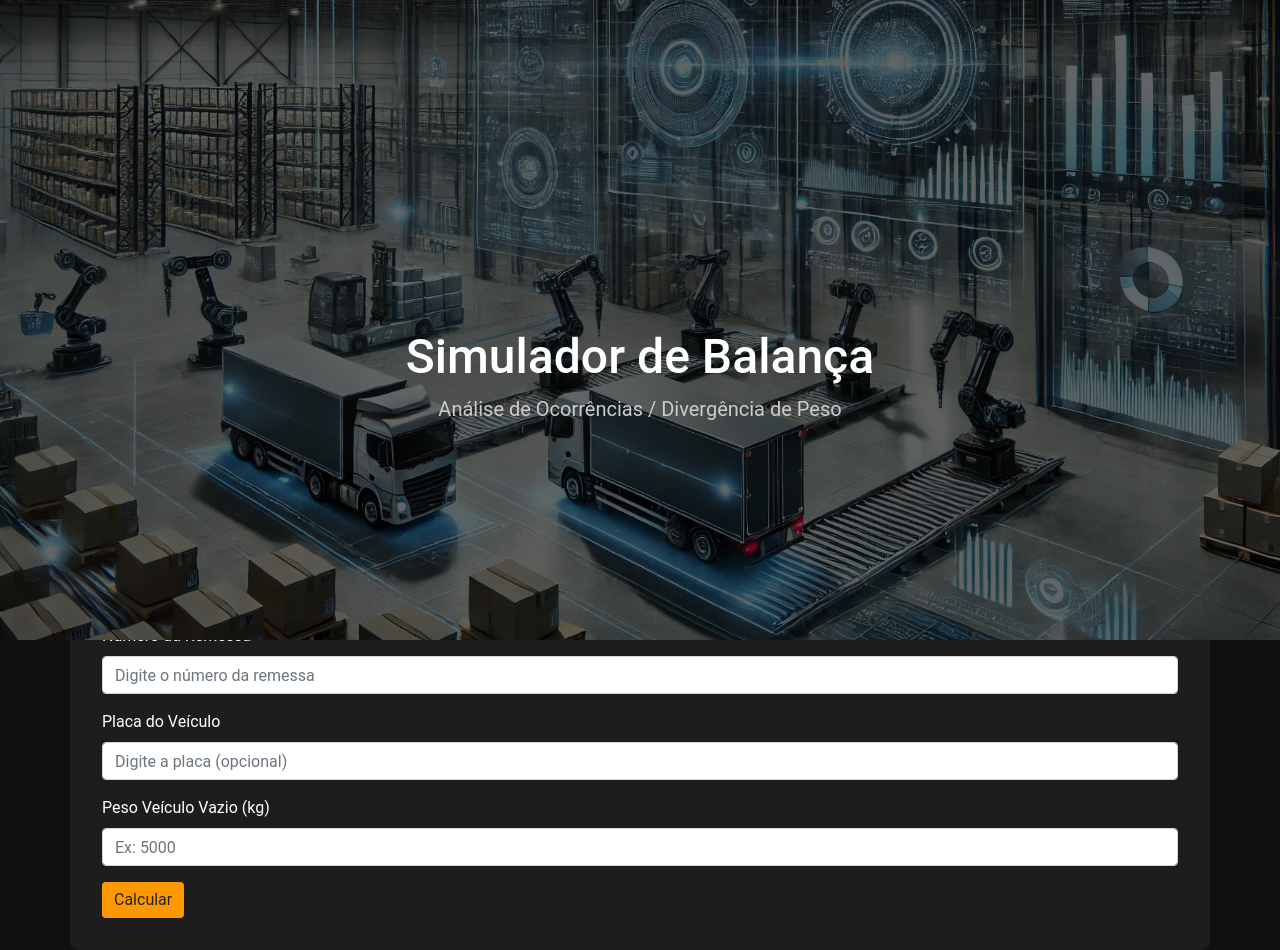
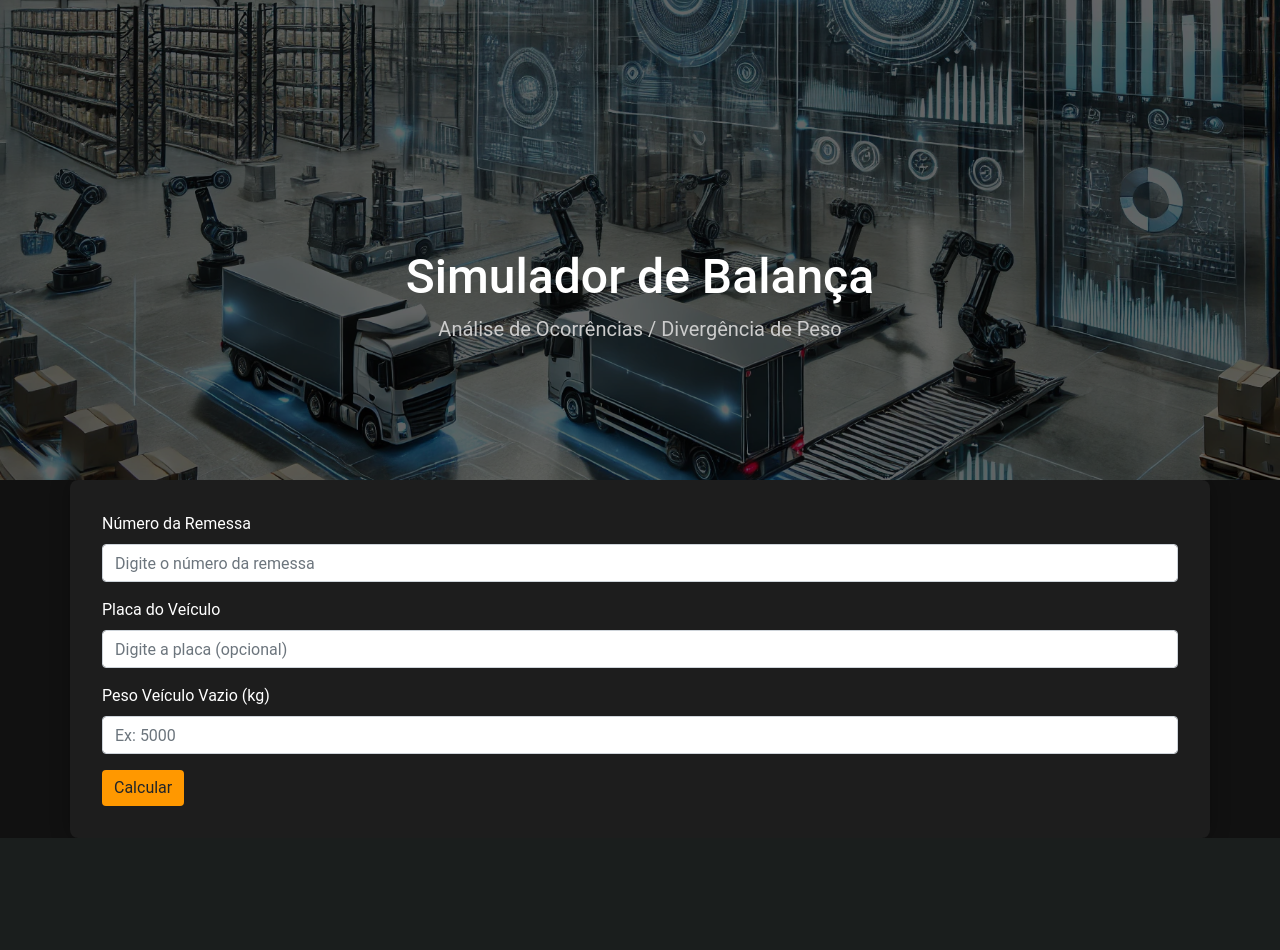
Before and after one commit to linsdouglas/simulador_sobrepeso, a Django app: page /balanca/analise/ in a window 1280 px wide. After the commit the page ends 838 px from the top, so only its background shows below. Run offline with Django 5.2, Linux system fonts and the light colour scheme; parts of the project's set-up code (start-up, migrations or seed data) failed here and were passed over; some libraries are stand-ins or nearby versions.

Commit message:
ajustes_html

```diff
--- a/balanca/templates/balanca/formulario_remessa.html
+++ b/balanca/templates/balanca/formulario_remessa.html
@@ -17,7 +17,7 @@
       /* Hero section (banner superior) */
       .hero {
           position: relative;
-          height: 80vh; /* altura do banner */
+          height: 60vh; /* altura do banner */
           background: url("{% static 'balanca/images/warehouse.jpg' %}") center center no-repeat;
           background-size: cover;
           display: flex;
@@ -50,7 +50,7 @@
           background: rgba(255, 255, 255, 0.05); /* Caixa semitransparente */
           border-radius: 8px;
           padding: 2rem;
-          margin-top: -3rem; /* Sobe a seção para sobrepor parte do banner */
+          /*margin-top: -3rem; /* Sobe a seção para sobrepor parte do banner */
           box-shadow: 0 0 20px rgba(0,0,0,0.3);
       }
 
```
